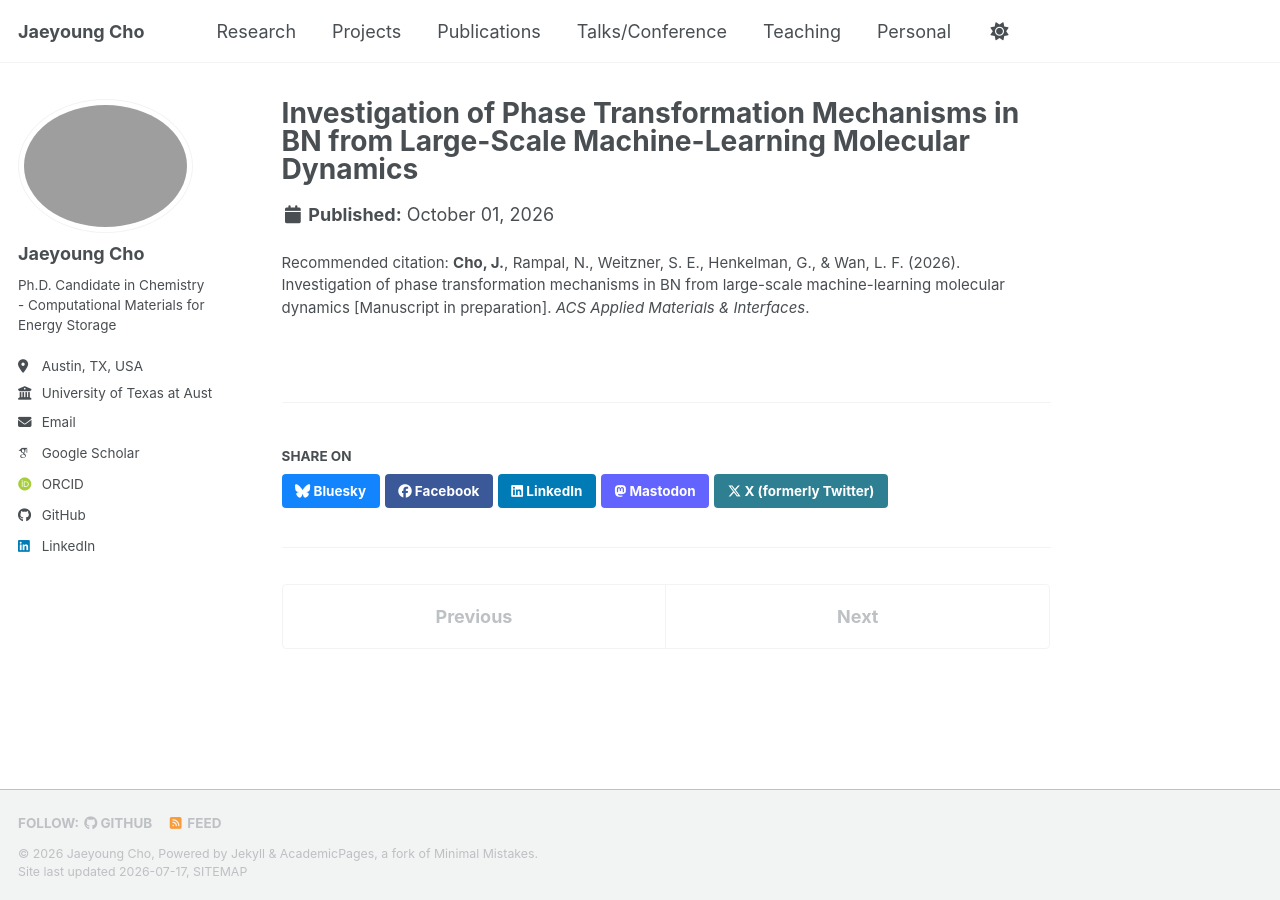
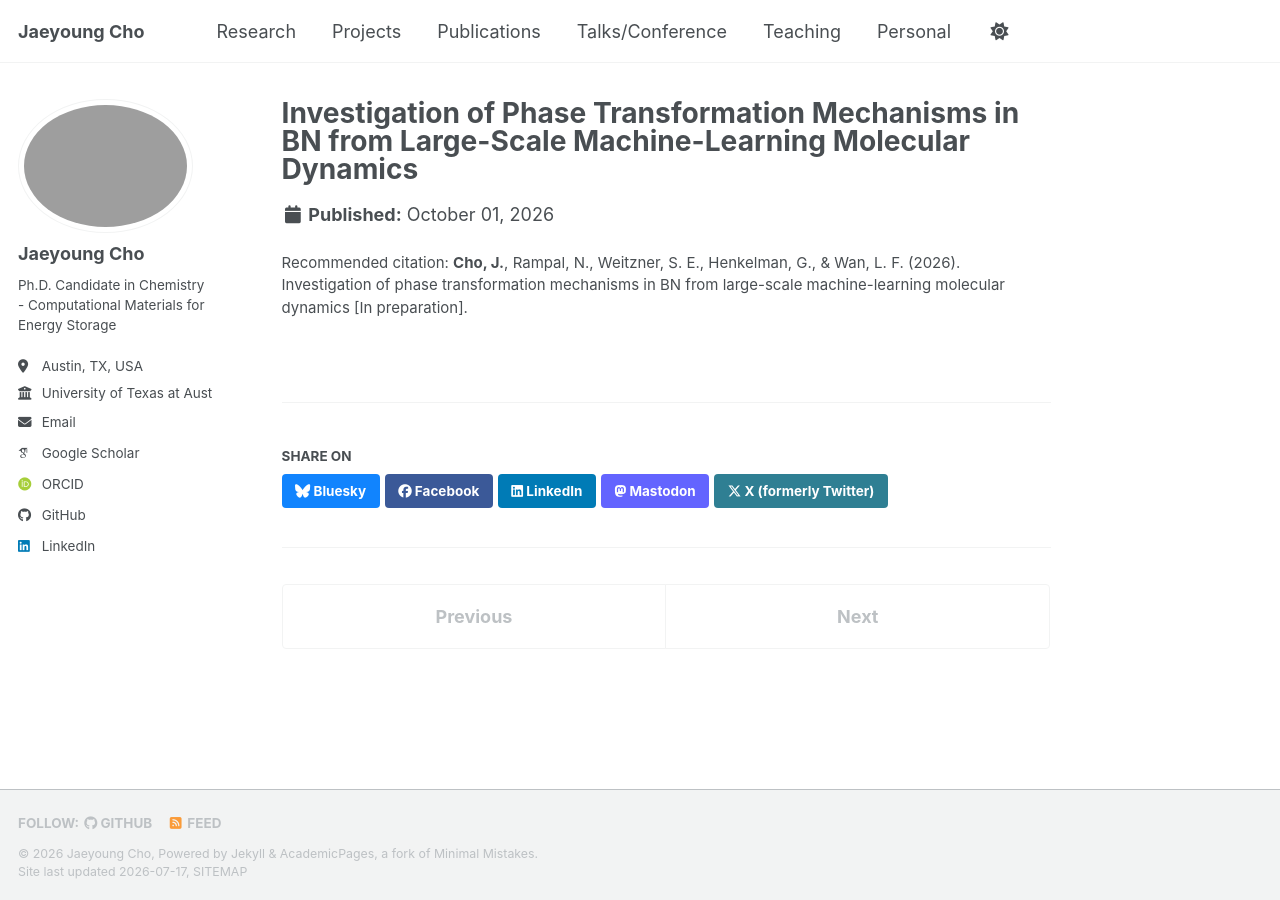
Before and after one commit to jycho5758/jycho5758.github.io, a Jekyll site: the page built from _publications/2026-06-02-bn-phase-transformation-mlmd.md, in a window 1280 px wide. Built offline with Jekyll 4.4.1, drawn with Linux system fonts in a browser that asks for light colours; some web fonts are replaced; a script bundle is joined from its source files by our own code; library files that are not in the unit come from our copies.

Commit message:
Update 2026-06-02-bn-phase-transformation-mlmd.md

```diff
--- a/_publications/2026-06-02-bn-phase-transformation-mlmd.md
+++ b/_publications/2026-06-02-bn-phase-transformation-mlmd.md
@@ -6,5 +6,5 @@ permalink: /publication/2026-bn-phase-transformation-mlmd
 header:
   teaser: /images/publications/acsami-bn.png
 date: 2026-10-01
-citation: '<b>Cho, J.</b>, Rampal, N., Weitzner, S. E., Henkelman, G., &amp; Wan, L. F. (2026). Investigation of phase transformation mechanisms in BN from large-scale machine-learning molecular dynamics [Manuscript in preparation]. <i>ACS Applied Materials &amp; Interfaces</i>.'
+citation: '<b>Cho, J.</b>, Rampal, N., Weitzner, S. E., Henkelman, G., &amp; Wan, L. F. (2026). Investigation of phase transformation mechanisms in BN from large-scale machine-learning molecular dynamics [In preparation].'
 ---
```
